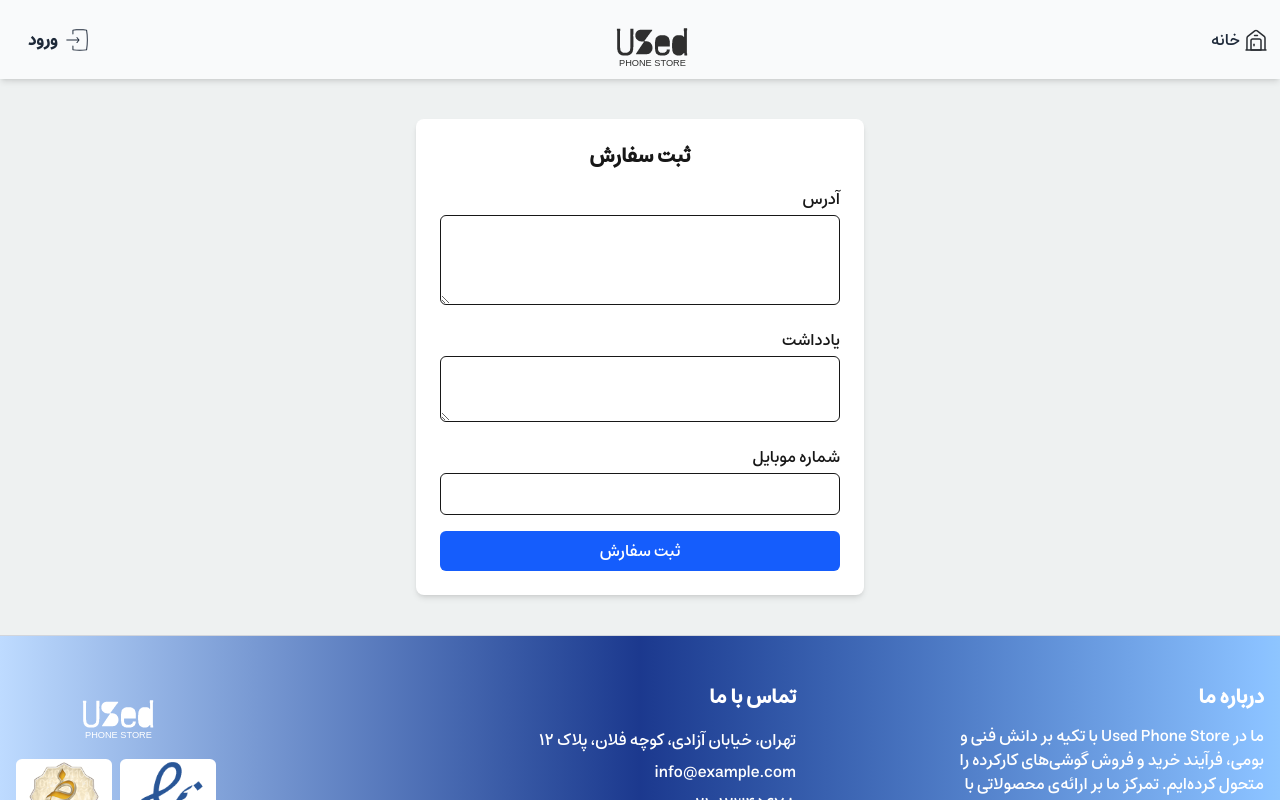
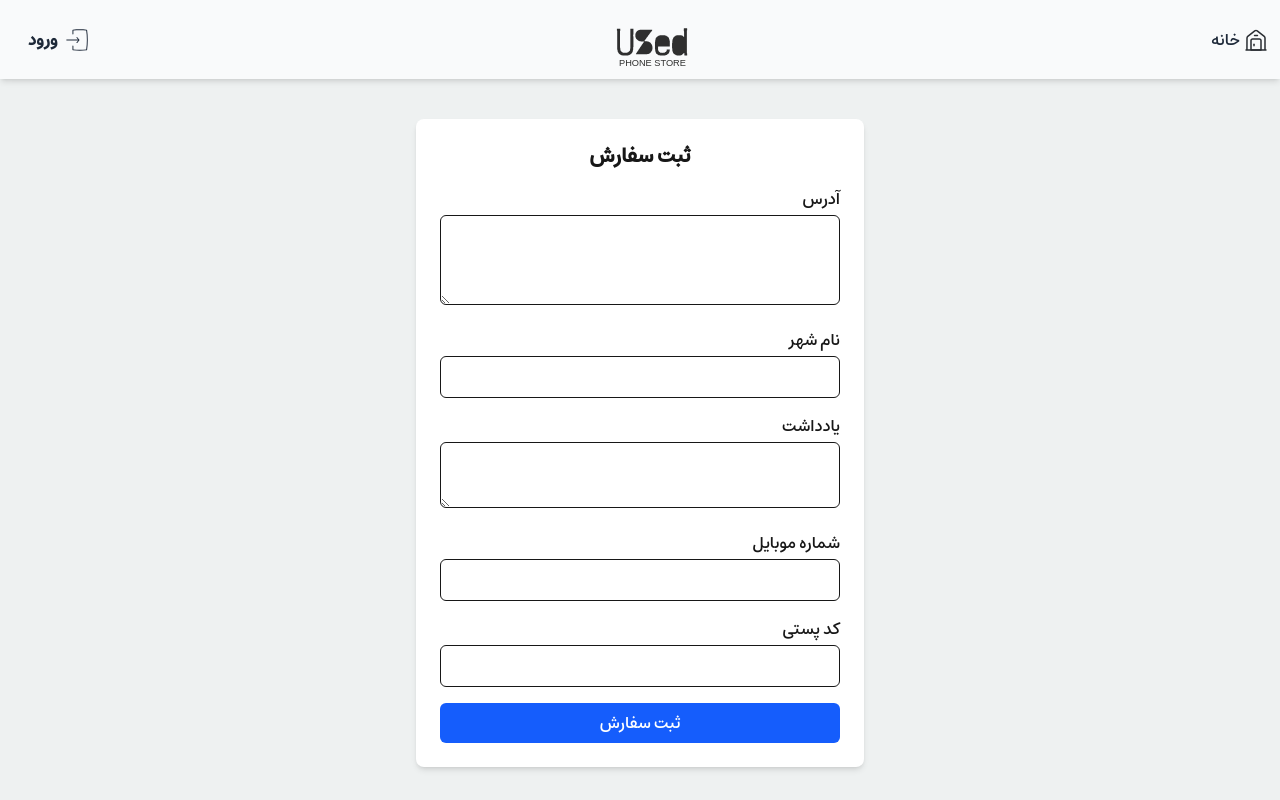
Before and after one commit to AmirrAslani/used-phone-shop-front, a Next.js app: page /shop/checkout in a window 1280 px wide. Shown: the top 800 px of the page. Built offline with nearby package versions, Linux system fonts and the light colour scheme; no server answers.

Commit message:
add city and address to checkout

```diff
--- a/pages/shop/checkout/index.tsx
+++ b/pages/shop/checkout/index.tsx
@@ -12,22 +12,28 @@ export default function CheckoutPage() {
     const formik = useFormik({
         initialValues: {
             address: "",
+            city: "",
             phoneNumber: "",
             note: "",
+            postalCode: "",
         },
         validationSchema: Yup.object({
             address: Yup.string().required("آدرس الزامی است"),
+            city: Yup.string().required("نام شهر الزامی است"),
             phoneNumber: Yup.string()
                 .matches(/^09\d{9}$/, "شماره موبایل معتبر وارد کنید")
                 .required("شماره موبایل الزامی است"),
             note: Yup.string().min(10, "یادداشت حداقل باید 10 کاراکتر باشد").max(90, "یادداشت حداکثر باید 90 کاراکتر باشد").notRequired(),
+            postalCode: Yup.string().required("کد پستی الزامی است"),
         }),
         onSubmit: async (values, { setSubmitting, resetForm }) => {
             try {
                 const formData = new FormData();
                 formData.append("address", values.address);
+                formData.append("city", values.city);
                 formData.append("phoneNumber", values.phoneNumber);
                 formData.append("note", values.note);
+                formData.append("postalCode", values.postalCode);
 
                 await addToOrders(formData);
                 toast.success("سفارش شما با موفقیت ثبت شد");
@@ -71,6 +77,21 @@ export default function CheckoutPage() {
                 </div>
 
                 <div>
+                    <label className="block mb-1 font-medium">نام شهر</label>
+                    <input
+                        type="text"
+                        name="city"
+                        className="w-full border rounded-md p-2"
+                        value={formik.values.city}
+                        onChange={formik.handleChange}
+                        onBlur={formik.handleBlur}
+                    />
+                    {formik.touched.city && formik.errors.city && (
+                        <p className="text-red-500 text-sm">{formik.errors.city}</p>
+                    )}
+                </div>
+
+                <div>
                     <label className="block mb-1 font-medium">یادداشت</label>
                     <textarea
                         name="note"
@@ -99,6 +120,20 @@ export default function CheckoutPage() {
                         <p className="text-red-500 text-sm">{formik.errors.phoneNumber}</p>
                     )}
                 </div>
+                <div>
+                    <label className="block mb-1 font-medium">کد پستی</label>
+                    <input
+                        type="text"
+                        name="postalCode"
+                        className="w-full border rounded-md p-2"
+                        value={formik.values.postalCode}
+                        onChange={formik.handleChange}
+                        onBlur={formik.handleBlur}
+                    />
+                    {formik.touched.postalCode && formik.errors.postalCode && (
+                        <p className="text-red-500 text-sm">{formik.errors.postalCode}</p>
+                    )}
+                </div>
 
                 <button
                     type="submit"
```
